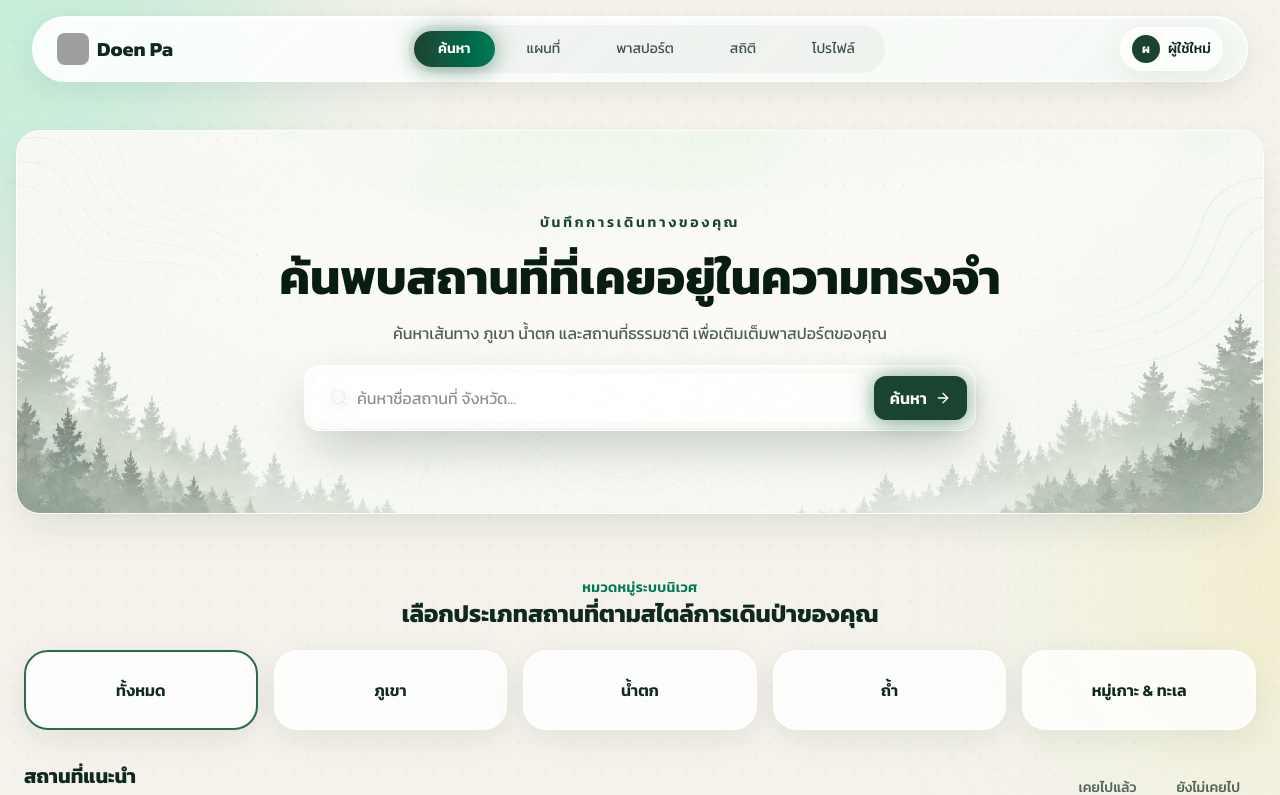
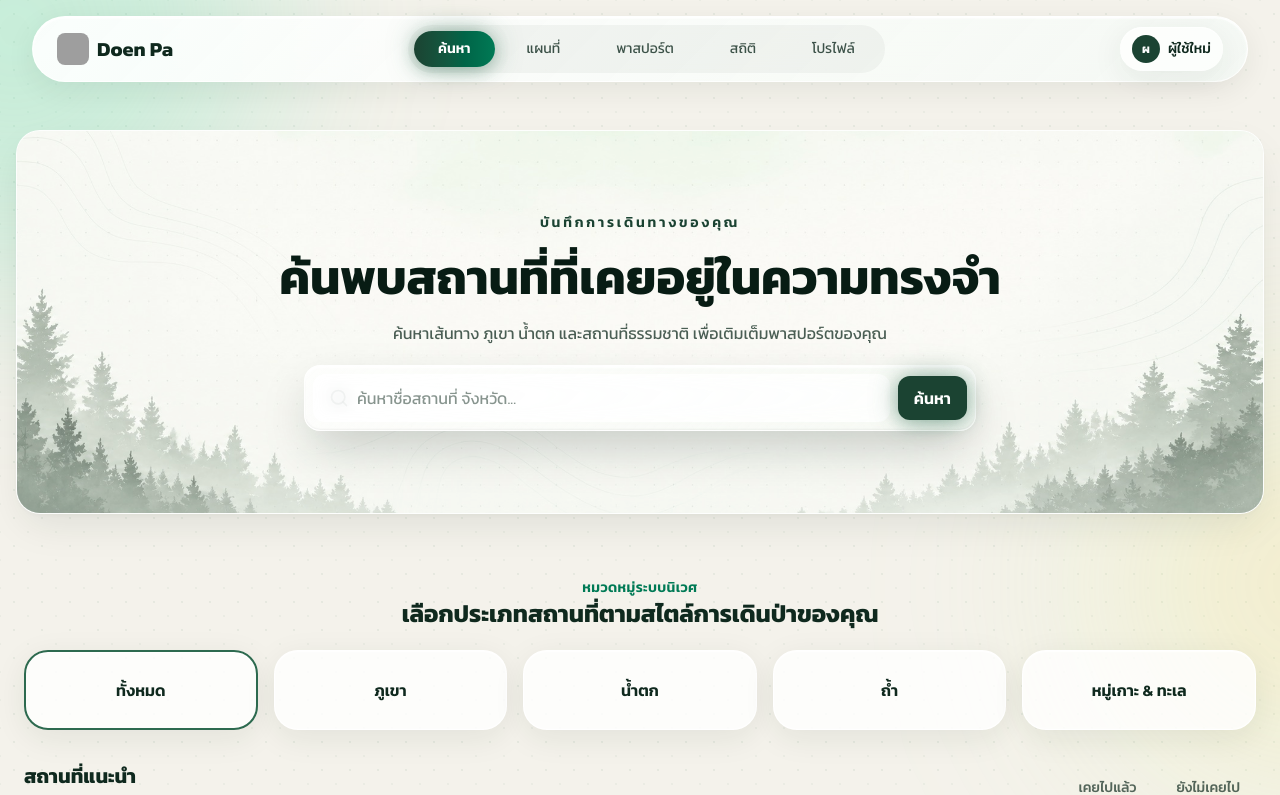
Before and after one commit to k-phuwasuwan/Doen-Pa, a Next.js app: page /search in a window 1280 px wide. Shown: the top 795 px of the page. Built offline with nearby package versions, Linux system fonts and the light colour scheme; grey boxes are pictures that could not be loaded.

Commit message:
refactor: delete arrowright in search bar

```diff
--- a/src/components/search/SearchBar.tsx
+++ b/src/components/search/SearchBar.tsx
@@ -2,7 +2,7 @@
 
 import { useRouter, usePathname, useSearchParams } from "next/navigation";
 import { useState, useEffect } from "react";
-import { ArrowRight, Search } from "lucide-react";
+import { Search } from "lucide-react";
 
 export function SearchBar({ initialQuery = "" }: { initialQuery?: string }) {
   const router = useRouter();
@@ -51,7 +51,6 @@ export function SearchBar({ initialQuery = "" }: { initialQuery?: string }) {
       />
       <button type="submit" className="shimmer-glass flex min-h-11 shrink-0 items-center gap-2 rounded-xl bg-brand-600 px-4 font-semibold text-white shadow-glow-emerald transition-colors hover:bg-brand-700" aria-label="ค้นหา">
         <span className="hidden sm:inline">ค้นหา</span>
-        <ArrowRight className="h-4 w-4" />
       </button>
     </form>
   );
```
